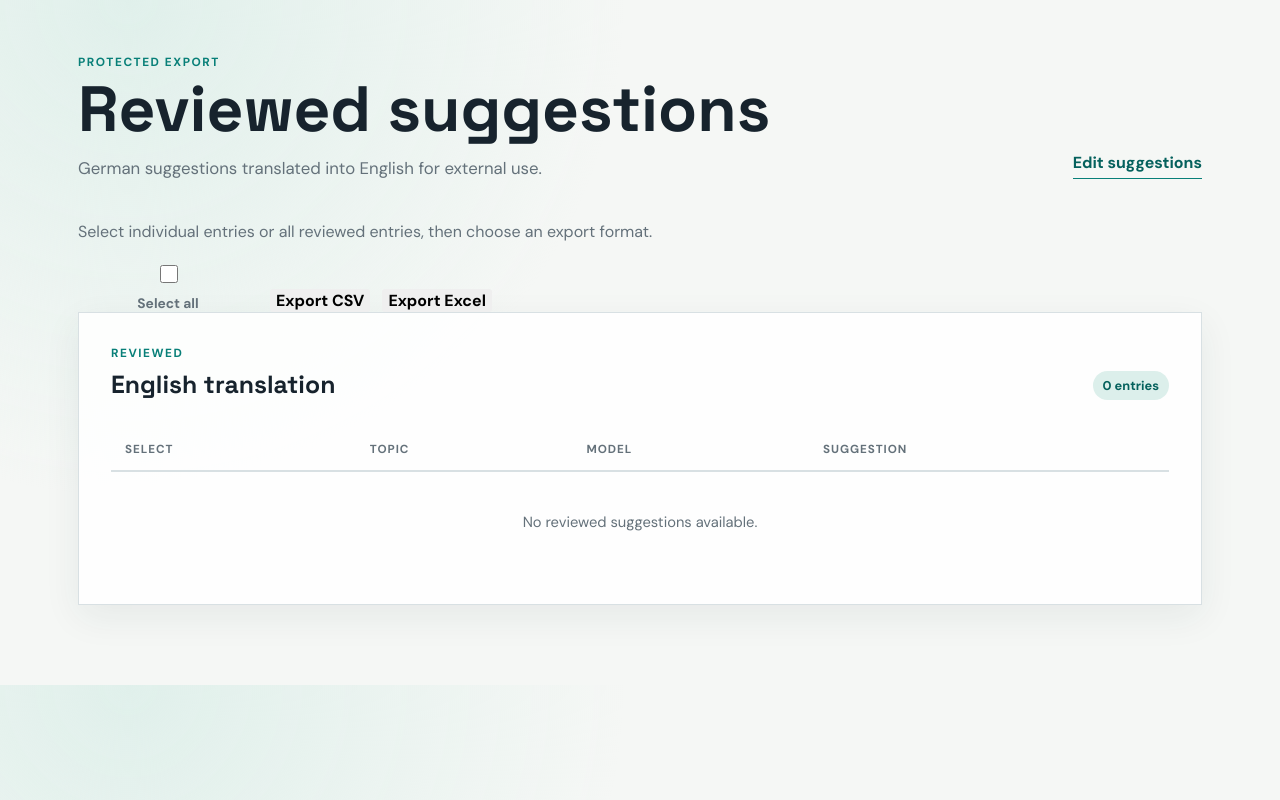
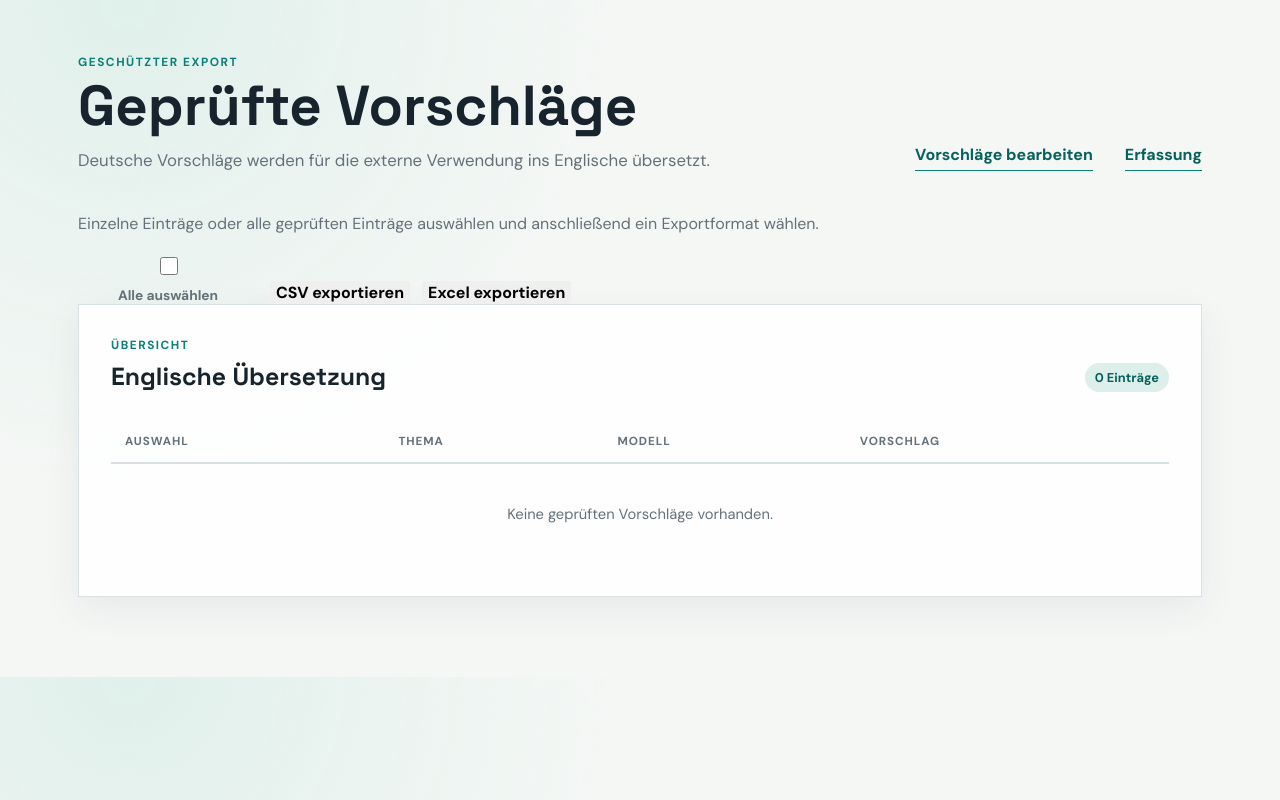
Before and after one commit to juliandi01/lpmff, a PHP site: page /export/ in a window 1280 px wide. Run offline with PHP 8.4, Linux system fonts and the light colour scheme; the visitor is signed in with stand-in values (Sample User, id 1).

Commit message:
Übersetzung und Linkformatierung

```diff
--- a/sfi_LeapOS/admin/index.php
+++ b/sfi_LeapOS/admin/index.php
@@ -129,7 +129,7 @@
   <link rel="stylesheet" href="../style.css">
   <style>
     .admin-panel { margin-bottom: 34px; padding: 22px; background: #e8f2ef; border: 1px solid #c6dfd9; }
-    .admin-actions { display: grid; gap: 18px; }.edit-fields { display: grid; grid-template-columns: 1.1fr .7fr 2fr; gap: 14px; }.edit-fields label { min-width: 0; }.edit-suggestion { min-width: 0; }.edit-fields input, .edit-fields select, .edit-fields textarea { padding: 10px 12px; }.edit-fields textarea { min-height: 44px; resize: vertical; }.action-row { display: flex; align-items: end; gap: 10px; flex-wrap: wrap; }.action-row label { min-width: 180px; }.action-row select { background: #fff; }.small-button { padding: 10px 14px; color: #fff; background: var(--teal); }.small-button:disabled { cursor: not-allowed; opacity: .45; }.danger-button { color: var(--red); border: 1px solid #e6b5b0; background: #fff; }.secondary-button { color: var(--ink); background: #dce4e5; }.selection-help { margin: 14px 0 0; color: var(--muted); font-size: .85rem; }.check-cell { text-align: center; }.check-cell input { min-width: auto; width: 18px; height: 18px; }.admin-table td { vertical-align: top; }
+    .page-title-nowrap { white-space: nowrap; font-size: clamp(2rem, 4.4vw, 4rem); }.admin-actions { display: grid; gap: 18px; }.edit-fields { display: grid; grid-template-columns: 1.1fr .7fr 2fr; gap: 14px; }.edit-fields label { min-width: 0; }.edit-suggestion { min-width: 0; }.edit-fields input, .edit-fields select, .edit-fields textarea { padding: 10px 12px; }.edit-fields textarea { min-height: 44px; resize: vertical; }.action-row { display: flex; align-items: end; gap: 10px; flex-wrap: wrap; }.action-row label { min-width: 180px; }.action-row select { background: #fff; }.small-button { padding: 10px 14px; color: #fff; background: var(--teal); }.small-button:disabled { cursor: not-allowed; opacity: .45; }.danger-button { color: var(--red); border: 1px solid #e6b5b0; background: #fff; }.secondary-button { color: var(--ink); background: #dce4e5; }.selection-help { margin: 14px 0 0; color: var(--muted); font-size: .85rem; }.check-cell { text-align: center; }.check-cell input { min-width: auto; width: 18px; height: 18px; }.admin-table td { vertical-align: top; }
     @media (max-width: 800px) { .edit-fields { grid-template-columns: 1fr; }.edit-suggestion { grid-column: auto; } }
     @media (max-width: 700px) { .admin-table td { display: block; }.admin-table td::before { display: block; }.check-cell { display: block; }.action-row { align-items: stretch; flex-direction: column; }.action-row label, .action-row button { width: 100%; } }
   </style>
@@ -137,8 +137,8 @@
 <body>
   <main class="page-shell">
     <header class="page-header">
-      <div><p class="eyebrow">Geschützter Bereich</p><h1>Vorschläge bearbeiten</h1><p class="intro">Einträge prüfen, weiterleiten und ihren Status aktuell halten.</p></div>
-      <div><a class="admin-link" href="../">Zur öffentlichen Ansicht</a><a class="admin-link" href="../export/">Export</a></div>
+      <div><p class="eyebrow">Geschützter Bereich</p><h1 class="page-title-nowrap">Vorschläge bearbeiten</h1><p class="intro">Einträge prüfen, weiterleiten und ihren Status aktuell halten.</p></div>
+      <div class="area-links"><a class="admin-link" href="../">Zur öffentlichen Ansicht</a><a class="admin-link" href="../export/">Export</a></div>
     </header>
     <?php if ($error !== null): ?><p class="message error"><?= e($error) ?></p><?php endif; ?>
     <?php if ($notice !== null): ?><p class="message success"><?= e($notice) ?></p><?php endif; ?>
--- a/sfi_LeapOS/export/index.php
+++ b/sfi_LeapOS/export/index.php
@@ -41,10 +41,29 @@
 
 function englishText(string $text): string
 {
+    $phrases = [
+        'Verbesserungsvorschläge' => 'Improvement suggestions',
+        'Verbesserungsvorschlag' => 'Improvement suggestion',
+        'Benutzeroberfläche' => 'user interface',
+        'Benutzeroberflächen' => 'user interfaces',
+        'nicht möglich' => 'not possible',
+        'nicht verfügbar' => 'not available',
+        'zur Verfügung' => 'available',
+        'zurücksetzen' => 'reset',
+        'hinzufügen' => 'add',
+        'auswählen' => 'select',
+    ];
+    uksort($phrases, static fn (string $left, string $right): int => mb_strlen($right) <=> mb_strlen($left));
+    foreach ($phrases as $german => $english) {
+        $text = preg_replace('/(?<!\p{L})' . preg_quote($german, '/') . '(?!\p{L})/iu', $english, $text) ?? $text;
+    }
+
     $translations = [
         'Verbesserungsvorschlag' => 'Improvement suggestion',
+        'Verbesserungsvorschläge' => 'Improvement suggestions',
         'Verbesserung' => 'Improvement',
         'Vorschlag' => 'Suggestion',
+        'Vorschläge' => 'Suggestions',
         'Thema' => 'Topic',
         'Problem' => 'Problem',
         'Fehler' => 'Error',
@@ -55,6 +74,22 @@
         'Benutzung' => 'Usage',
         'Funktion' => 'Feature',
         'Funktionen' => 'Features',
+        'Einstellung' => 'setting',
+        'Einstellungen' => 'settings',
+        'Meldung' => 'message',
+        'Nachricht' => 'message',
+        'Daten' => 'data',
+        'Lautstärke' => 'volume',
+        'Ton' => 'sound',
+        'Navigation' => 'navigation',
+        'Verbindung' => 'connection',
+        'Laden' => 'charging',
+        'Reichweite' => 'range',
+        'Verbrauch' => 'consumption',
+        'Klimaanlage' => 'air conditioning',
+        'Heizung' => 'heating',
+        'Tastatur' => 'keyboard',
+        'Touchscreen' => 'touchscreen',
         'nicht' => 'not',
         'und' => 'and',
         'oder' => 'or',
@@ -84,11 +119,14 @@
     ];
     return preg_replace_callback('/\b[\p{L}ÄÖÜäöüß]+\b/u', static function (array $match) use ($translations): string {
         $word = $match[0];
-        $translated = $translations[$word] ?? $translations[mb_strtolower($word)] ?? null;
+        $lowerWord = mb_strtolower($word);
+        $translated = $translations[$word] ?? $translations[$lowerWord] ?? null;
         if ($translated === null) {
             return $word;
         }
-        return ctype_upper($word[0]) ? ucfirst($translated) : $translated;
+        return mb_strtoupper(mb_substr($word, 0, 1)) === mb_substr($word, 0, 1)
+            ? ucfirst($translated)
+            : $translated;
     }, $text) ?? $text;
 }
 
@@ -100,7 +138,7 @@
 
 if ($_SERVER['REQUEST_METHOD'] === 'POST' && in_array($_POST['action'] ?? '', ['csv', 'excel'], true)) {
     $items = selectedReviewedSuggestions(loadSuggestions());
-    $rows = [['Topic', 'Model', 'Suggestion']];
+    $rows = [['Thema', 'Modell', 'Vorschlag']];
     foreach ($items as $item) {
         $rows[] = [englishText((string) ($item['topic'] ?? '')), (string) ($item['model'] ?? ''), englishText((string) ($item['suggestion'] ?? ''))];
     }
@@ -132,13 +170,13 @@
 $items = array_values(array_filter(loadSuggestions(), static fn (array $item): bool => ($item['status'] ?? '') === 'geprüft'));
 ?>
 <!DOCTYPE html>
-<html lang="en">
-<head><meta charset="UTF-8"><meta name="viewport" content="width=device-width, initial-scale=1"><title>Reviewed suggestions export</title><link rel="stylesheet" href="../style.css"><style>.export-actions{display:flex;align-items:end;gap:12px;flex-wrap:wrap}.export-actions label{min-width:180px}.export-actions select{background:#fff}.select-all{display:flex;align-items:center;gap:8px;color:var(--muted);font-size:.86rem;font-weight:700}.select-all input,.check-cell input{width:18px;height:18px}.export-note{margin:0 0 20px;color:var(--muted)}@media(max-width:700px){.export-actions{align-items:stretch;flex-direction:column}.export-actions button{width:100%}}</style></head>
+<html lang="de">
+<head><meta charset="UTF-8"><meta name="viewport" content="width=device-width, initial-scale=1"><title>Geprüfte Vorschläge exportieren</title><link rel="stylesheet" href="../style.css"><style>.export-actions{display:flex;align-items:end;gap:12px;flex-wrap:wrap}.export-actions label{min-width:180px}.export-actions select{background:#fff}.select-all{display:flex;align-items:center;gap:8px;color:var(--muted);font-size:.86rem;font-weight:700}.select-all input,.check-cell input{width:18px;height:18px}.export-note{margin:0 0 20px;color:var(--muted)}.export-heading{white-space:nowrap;font-size:clamp(2rem,4.4vw,4rem)}.export-links{display:flex;gap:32px;flex-wrap:wrap}.export-links .admin-link{margin:0}@media(max-width:700px){.export-actions{align-items:stretch;flex-direction:column}.export-actions button{width:100%}.export-heading{font-size:2rem}}</style></head>
 <body><main class="page-shell">
-  <header class="page-header"><div><p class="eyebrow">Protected export</p><h1>Reviewed suggestions</h1><p class="intro">German suggestions translated into English for external use.</p></div><a class="admin-link" href="../admin/">Edit suggestions</a></header>
-  <section class="admin-panel"><p class="export-note">Select individual entries or all reviewed entries, then choose an export format.</p><form class="export-actions" method="post"><label class="select-all"><input id="select-all" type="checkbox"> Select all</label><button class="small-button" name="action" value="csv" type="submit">Export CSV</button><button class="small-button" name="action" value="excel" type="submit">Export Excel</button>
+    <header class="page-header"><div><p class="eyebrow">Geschützter Export</p><h1 class="export-heading">Geprüfte Vorschläge</h1><p class="intro">Deutsche Vorschläge werden für die externe Verwendung ins Englische übersetzt.</p></div><div class="area-links"><a class="admin-link" href="../admin/">Vorschläge bearbeiten</a><a class="admin-link" href="../">Erfassung</a></div></header>
+    <section class="admin-panel"><p class="export-note">Einzelne Einträge oder alle geprüften Einträge auswählen und anschließend ein Exportformat wählen.</p><form class="export-actions" method="post"><label class="select-all"><input id="select-all" type="checkbox"> Alle auswählen</label><button class="small-button" name="action" value="csv" type="submit">CSV exportieren</button><button class="small-button" name="action" value="excel" type="submit">Excel exportieren</button>
   <?php foreach ($items as $item): ?><input class="export-id" type="checkbox" name="ids[]" value="<?= e($item['id'] ?? '') ?>" hidden><?php endforeach; ?></form></section>
-  <section class="table-section"><div class="section-heading"><div><p class="eyebrow">Reviewed</p><h2>English translation</h2></div><span class="count-badge"><?= count($items) ?> entries</span></div><div class="table-wrap"><table><thead><tr><th>Select</th><th>Topic</th><th>Model</th><th>Suggestion</th></tr></thead><tbody>
-  <?php if ($items === []): ?><tr><td class="empty-state" colspan="4">No reviewed suggestions available.</td></tr><?php else: foreach ($items as $item): ?><tr><td class="check-cell"><input class="row-select" type="checkbox" value="<?= e($item['id'] ?? '') ?>" aria-label="Select entry"></td><td data-label="Topic"><?= e(englishText((string) ($item['topic'] ?? ''))) ?></td><td data-label="Model"><span class="model-tag"><?= e($item['model'] ?? '') ?></span></td><td data-label="Suggestion" class="suggestion-cell"><?= nl2br(e(englishText((string) ($item['suggestion'] ?? '')))) ?></td></tr><?php endforeach; endif; ?></tbody></table></div></section>
+    <section class="table-section"><div class="section-heading"><div><p class="eyebrow">Übersicht</p><h2>Englische Übersetzung</h2></div><span class="count-badge"><?= count($items) ?> Einträge</span></div><div class="table-wrap"><table><thead><tr><th>Auswahl</th><th>Thema</th><th>Modell</th><th>Vorschlag</th></tr></thead><tbody>
+    <?php if ($items === []): ?><tr><td class="empty-state" colspan="4">Keine geprüften Vorschläge vorhanden.</td></tr><?php else: foreach ($items as $item): ?><tr><td class="check-cell"><input class="row-select" type="checkbox" value="<?= e($item['id'] ?? '') ?>" aria-label="Eintrag auswählen"></td><td data-label="Thema"><?= e(englishText((string) ($item['topic'] ?? ''))) ?></td><td data-label="Modell"><span class="model-tag"><?= e($item['model'] ?? '') ?></span></td><td data-label="Vorschlag" class="suggestion-cell"><?= nl2br(e(englishText((string) ($item['suggestion'] ?? '')))) ?></td></tr><?php endforeach; endif; ?></tbody></table></div></section>
   <script>const all=document.getElementById('select-all');const rows=[...document.querySelectorAll('.row-select')];const hidden=[...document.querySelectorAll('.export-id')];function sync(){rows.forEach((row,i)=>{hidden[i].checked=row.checked});all.checked=rows.length>0&&rows.every(row=>row.checked)}rows.forEach(row=>row.addEventListener('change',sync));all.addEventListener('change',()=>{rows.forEach(row=>row.checked=all.checked);sync()});</script>
 </main></body></html>
--- a/sfi_LeapOS/index.php
+++ b/sfi_LeapOS/index.php
@@ -57,7 +57,7 @@
         <h1>Verbesserungsvorschläge</h1>
         <p class="intro">Ideen sammeln, sichtbar machen und gemeinsam weiterentwickeln.</p>
       </div>
-      <div><a class="admin-link" href="admin/?reauth=1">Bearbeitung</a><a class="admin-link" href="export/">Export</a></div>
+      <div class="area-links"><a class="admin-link" href="admin/?reauth=1">Bearbeitung</a><a class="admin-link" href="export/">Export</a></div>
     </header>
 
     <?php if ($error !== null): ?><p class="message error"><?= e($error) ?></p><?php endif; ?>
--- a/sfi_LeapOS/style.css
+++ b/sfi_LeapOS/style.css
@@ -11,6 +11,7 @@
 h1 { font-size: clamp(2.3rem, 5vw, 4.4rem); line-height: .98; max-width: 800px; }
 h2 { font-size: 1.55rem; }
 .intro { margin: 16px 0 0; color: var(--muted); font-size: 1.05rem; }
+.area-links { display: flex; gap: 32px; flex-wrap: wrap; align-items: center; }
 .admin-link { color: var(--teal-dark); border-bottom: 1px solid var(--teal); padding: 5px 0; font-weight: 700; text-decoration: none; }
 .form-panel, .table-section { background: rgba(255,255,255,.88); border: 1px solid var(--line); box-shadow: 0 12px 35px rgba(29, 58, 61, .07); }
 .form-panel { padding: 32px; margin-bottom: 58px; border-top: 5px solid var(--yellow); }
```
